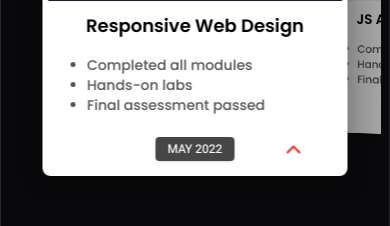
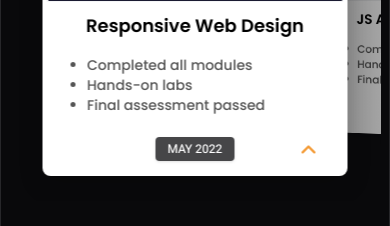
Before and after one commit to yashvavaliya/Y_PortFolio, a React (Vite) app: page / in a window 390 px wide. Shown: the part 2779-3005 px from the top of the page. Built offline with nearby package versions, Linux system fonts and the light colour scheme; a web font is replaced by a local one.

Commit message:
update: certificatecard up-arrow right side

```diff
--- a/src/components/sections/CertificteCard.jsx
+++ b/src/components/sections/CertificteCard.jsx
@@ -62,7 +62,7 @@
               {/* Up arrow for mobile */}
               <button className="show-arrow-mobile" aria-label="Show details">
                 <svg width="28" height="28" viewBox="0 0 24 24" fill="none">
-                  <path d="M7 14l5-5 5 5" stroke="#f44336" strokeWidth="2" strokeLinecap="round" strokeLinejoin="round"/>
+                  <path d="M7 14l5-5 5 5" stroke="#f49b36ff" strokeWidth="2" strokeLinecap="round" strokeLinejoin="round"/>
                 </svg>
               </button>
               {/* Hover panel */}
--- a/src/components/styles/CertificateCard.css
+++ b/src/components/styles/CertificateCard.css
@@ -131,7 +131,7 @@
     display: block;
     position: absolute;
     bottom: 12px;
-    right: 16px;
+    right: 1px;
     background: transparent;
     border: none;
     padding: 0;
```
